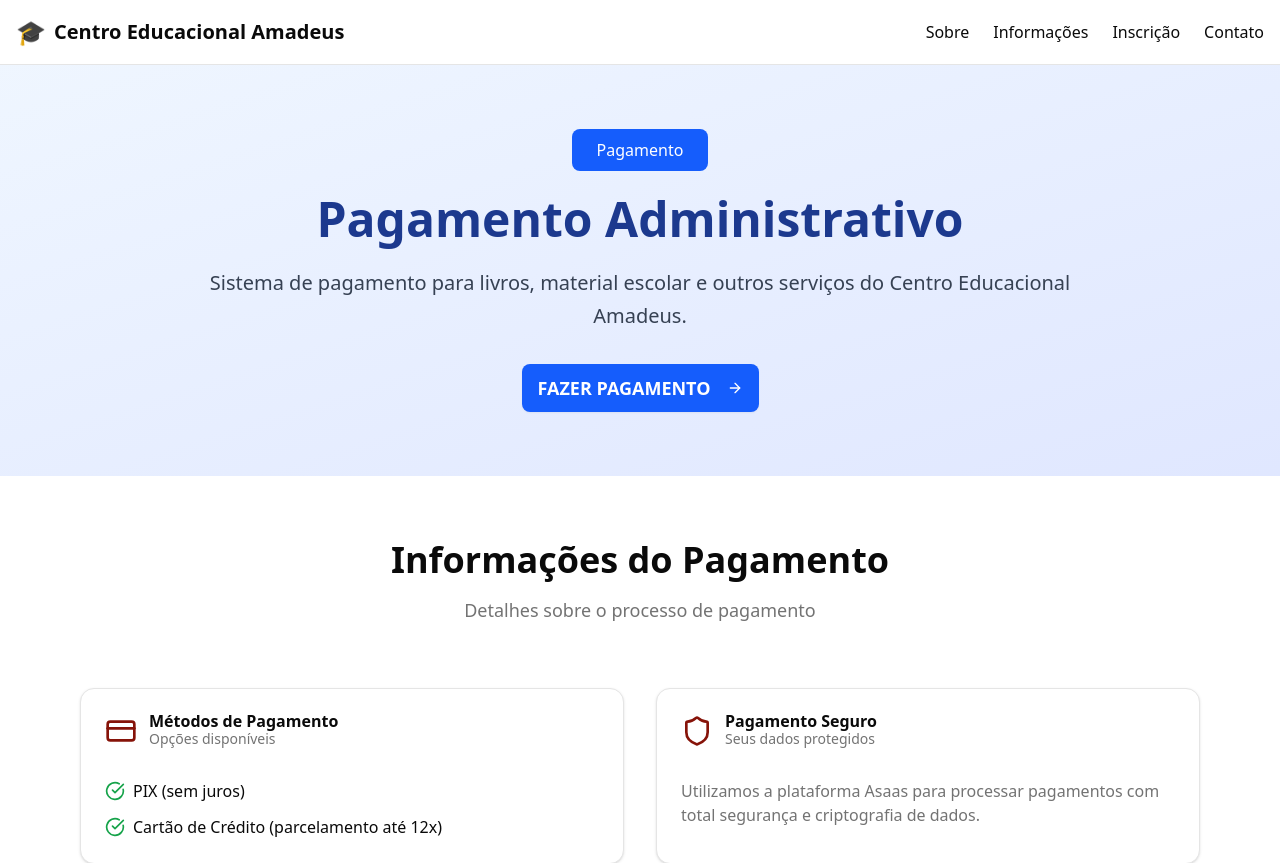
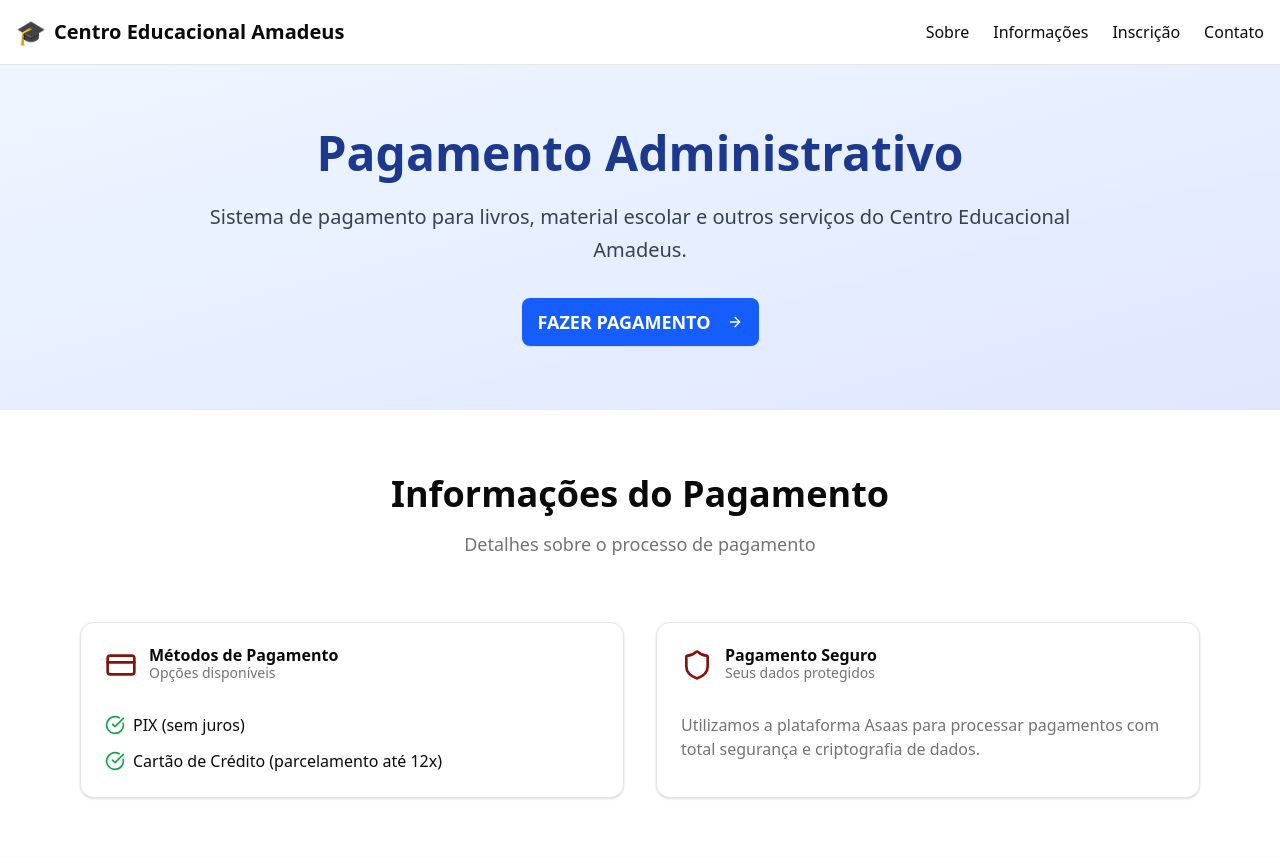
Before and after one commit to pedrologapp/amadeus-financeirocart-o, a React (Vite) app: page / in a window 1280 px wide. Shown: the top 863 px of the page. Built offline with nearby package versions, Linux system fonts and the light colour scheme.

Commit message:
Update App.jsx

```diff
--- a/src/App.jsx
+++ b/src/App.jsx
@@ -282,9 +282,6 @@ function App() {
       <section id="sobre" className="section-padding bg-gradient-to-br from-blue-50 to-indigo-100">
         <div className="container mx-auto px-4">
           <div className="max-w-4xl mx-auto text-center">
-            <Badge className="mb-6 bg-blue-600 text-white px-6 py-2 text-base">
-              Pagamento
-            </Badge>
 
             <h1 className="text-5xl font-extrabold mb-6 text-blue-900">
               Pagamento Administrativo
```
